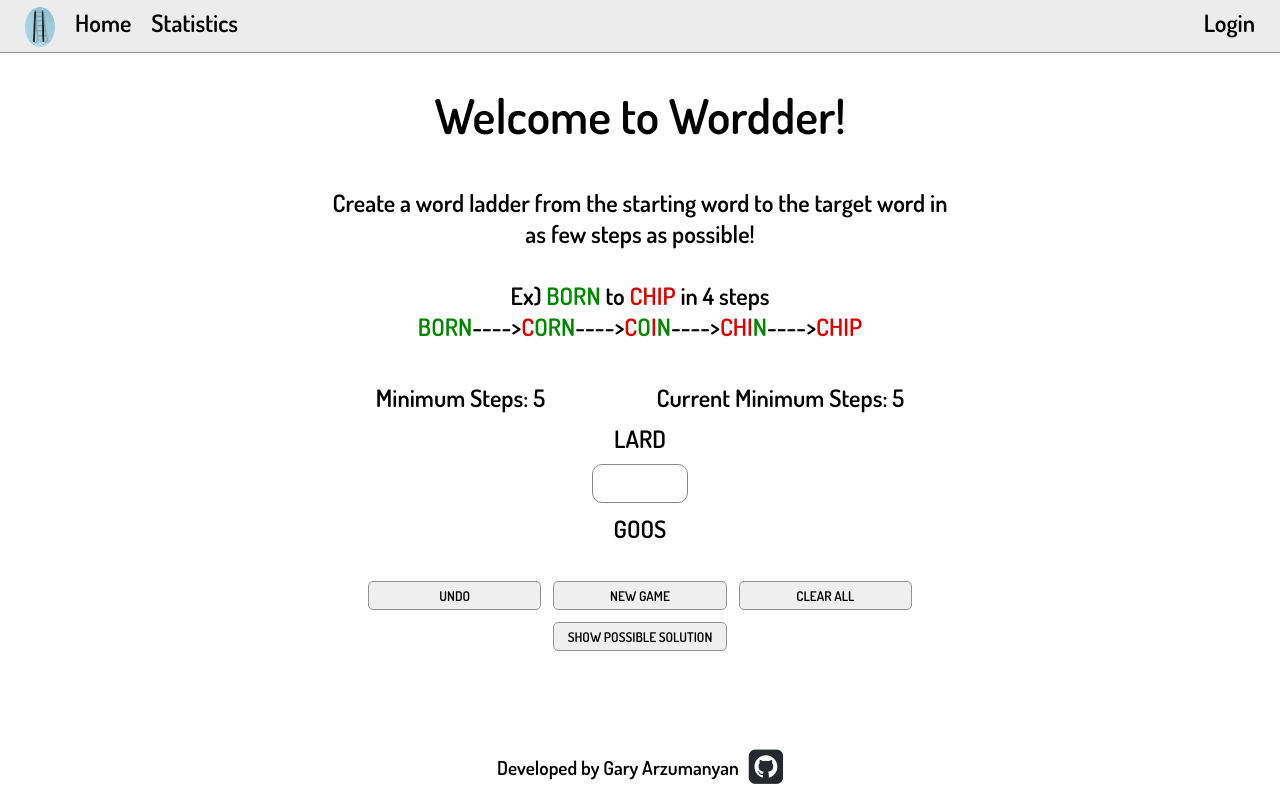
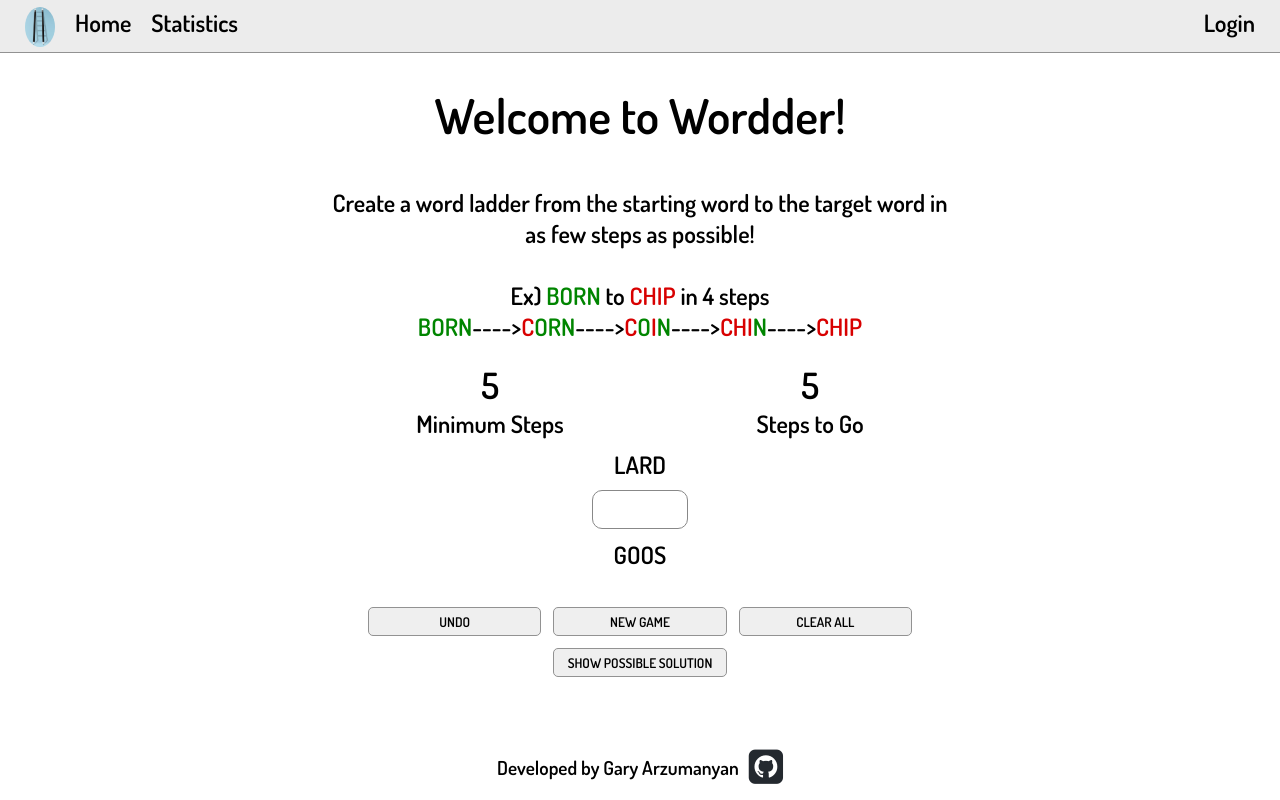
Before and after one commit to garyarzuma/wordder, a React (Create React App) app: page /lard/goos in a window 1280 px wide. Built offline with nearby package versions, Linux system fonts and the light colour scheme.

Commit message:
Updated styling on minimum and current guesses

```diff
--- a/src/components/Wordder.js
+++ b/src/components/Wordder.js
@@ -176,8 +176,14 @@ const Wordder =  () => {
       <h1>Welcome to Wordder!</h1>
       <Rules />
       <div className="start-target-minSteps-current-container">
-        <div>Minimum Steps: {minSteps}</div>
-        <div>Current Minimum Steps: {hotOrColdSteps}</div>
+        <div>
+          <div className = 'steps-display' >{minSteps}</div>
+          <div>Minimum Steps</div>
+        </div>
+        <div>
+          <div className = 'steps-display'>{hotOrColdSteps}</div>
+          <div>Steps to Go</div>
+        </div>
       </div>
       <Notification message={message}/>
       <div className = "guessArray">
--- a/src/components/styles/Rules.css
+++ b/src/components/styles/Rules.css
@@ -1,6 +1,6 @@
 .front-page-rules{
     margin:auto;
-    margin-bottom: 30px;
+    margin-bottom: 10px;
     width: 50%;
     min-width: 300px;
 
--- a/src/components/styles/Wordder.css
+++ b/src/components/styles/Wordder.css
@@ -11,3 +11,7 @@ button:hover{
     min-width: 300px;
     justify-content: space-around
 }
+
+.steps-display{
+    font-size: 1.5em;
+}
```
